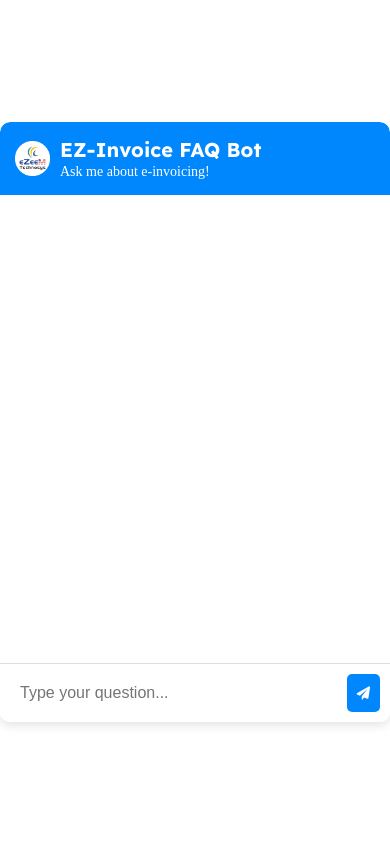
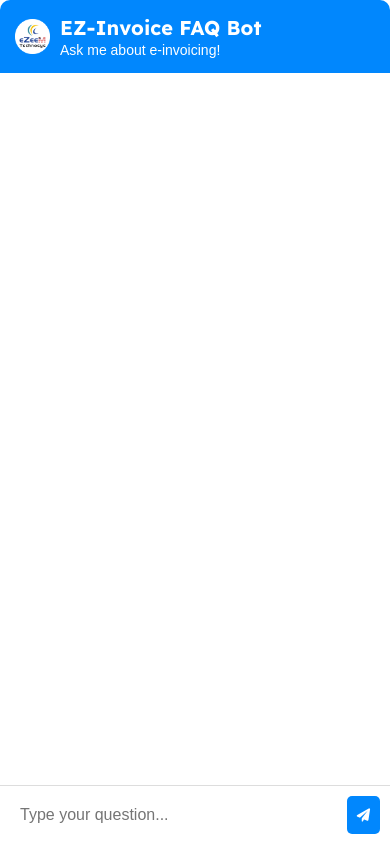
Before and after one commit to ema4ezeem/ezee-e-invoice, a Flask app: page / in a window 390 px wide. Run offline with Flask 3, Linux system fonts and the light colour scheme; parts of the project's set-up code (start-up, migrations or seed data) failed here and were passed over.

Commit message:
Update index.html

```diff
--- a/templates/index.html
+++ b/templates/index.html
@@ -13,14 +13,15 @@
             padding: 0;
             overflow: hidden;
             background: transparent;
+            font-family: Arial, sans-serif;
             display: flex;
             justify-content: center;
             align-items: center;
         }
         .chat-container {
-            width: 100vw;
-            max-width: 600px;
-            height: 100vh;
+            width: 80vw;
+            max-width: 900px;
+            height: 80vh;
             max-height: 600px;
             background: white;
             border-radius: 10px;
@@ -133,10 +134,14 @@
             border-radius: 5px;
             cursor: pointer;
         }
-        @media (max-width: 600px) {
+        /* Mobile adjustments */
+        @media (max-width: 768px) {
             .chat-container {
                 width: 100vw;
                 height: 100vh;
+                max-width: none;
+                max-height: none;
+                border-radius: 0;
             }
         }
     </style>
```
